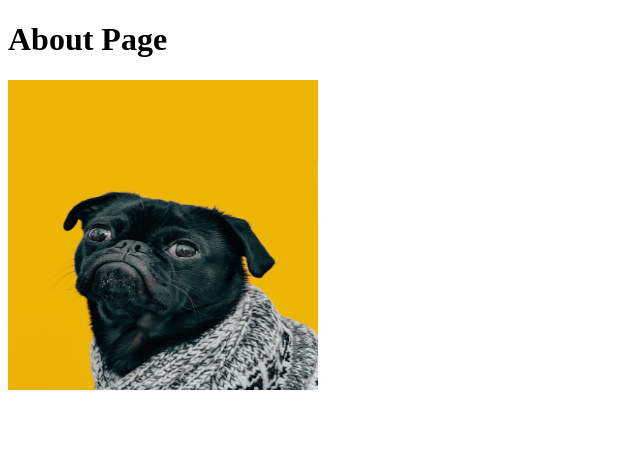
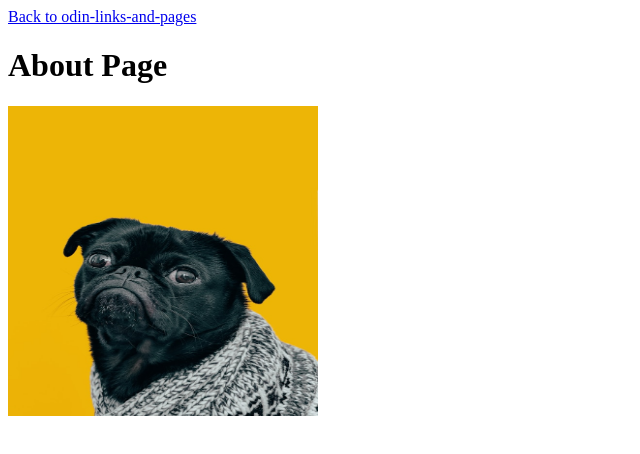
Before and after one commit to Braccae/workspace-odin_project, a plain HTML site: page odin-links-and-images/pages/about.html in a window 1280 px wide. Shown: the whole page, without its empty margins (0-640 px from the left). Drawn offline with Linux system fonts and the light colour scheme.

Commit message:
added nav link to about page

```diff
--- a/odin-links-and-images/pages/about.html
+++ b/odin-links-and-images/pages/about.html
@@ -2,10 +2,11 @@
 <html lang="en">
   <head>
     <meta charset="UTF-8">
-    <title>Odin Links and Images</title>
+    <title>About</title>
   </head>
 
   <body>
+    <a><a href="../index.html">Back to odin-links-and-pages</a>
     <h1>About Page</h1>
 
     <p><img src=../images/dog.jpg alt="dog named charles" height="310" width="310"></p>
```
